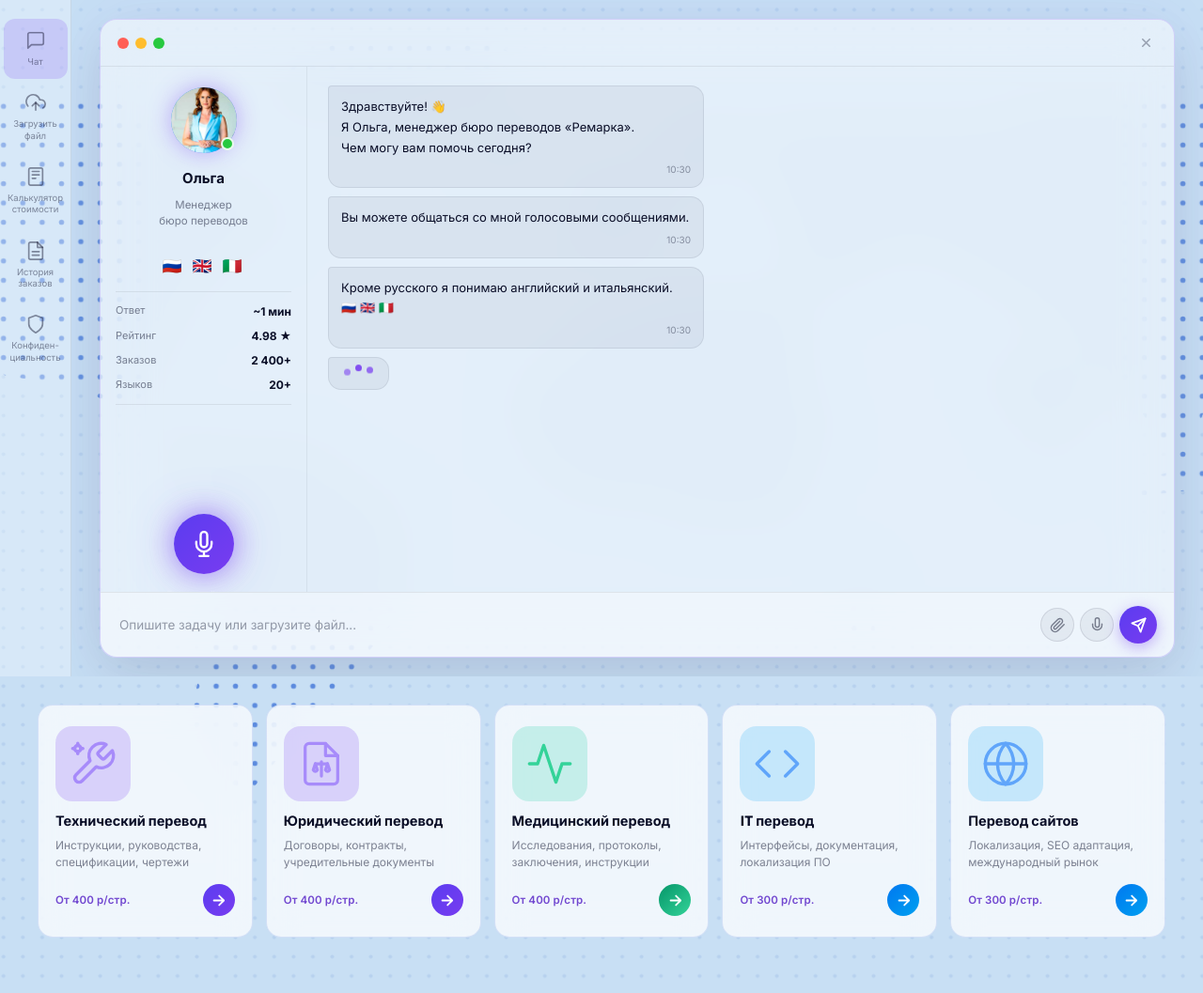
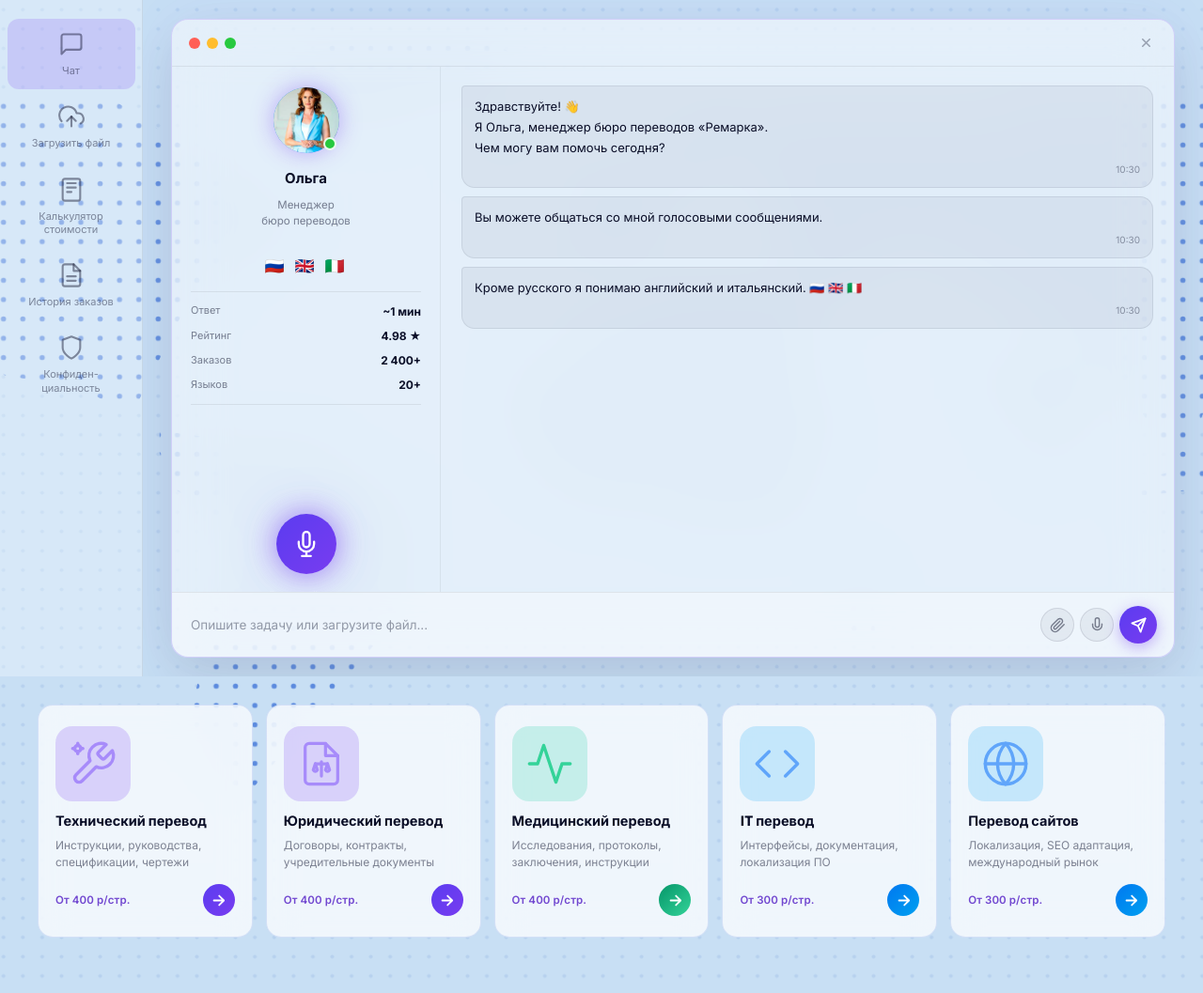
Before and after one commit to alefcom1/Moscowtrans, a PHP site: page /prototype/ in a window 1280 px wide. Shown: the part 80-1137 px from the top of the page at 94% size. Run offline with PHP 8.4, Linux system fonts and the light colour scheme.

Commit message:
Layout: wider sidebar, agent panel, full-width messages, remove static typing dots
- sidebar: 76px → 152px, icons 22px → 28px, item width 68px → 136px, font 9.5px → 11px
- cw-agent-panel: 220px → 286px (≈+30%)
- msg-bub: max-width 400px → 100% — messages fill full chat width
- Remove static typing-dots from HTML; they now appear only via chat.js
  while waiting for Olga's response

https://claude.ai/code/session_012FGJbaD6XeFPP9ekSLyuXH

```diff
--- a/prototype/css/styles.css
+++ b/prototype/css/styles.css
@@ -492,7 +492,7 @@ img { max-width: 100%; display: block; }
 
 /* ── Боковая панель ── */
 .chat-sidebar {
-  width: 76px;
+  width: 152px;
   flex-shrink: 0;
   background: rgba(255,255,255,.025);
   border-right: 1px solid rgba(255,255,255,.06);
@@ -508,15 +508,15 @@ img { max-width: 100%; display: block; }
   display: flex;
   flex-direction: column;
   align-items: center;
-  gap: 6px;
-  padding: 12px 6px;
-  width: 68px;
+  gap: 7px;
+  padding: 13px 10px;
+  width: 136px;
   border: none;
   background: none;
   color: rgba(255,255,255,.35);
   cursor: pointer;
   border-radius: 12px;
-  font-size: 9.5px;
+  font-size: 11px;
   line-height: 1.3;
   text-align: center;
   transition: all var(--t-base);
@@ -625,7 +625,7 @@ img { max-width: 100%; display: block; }
   border-radius: 4px 14px 14px 14px;
   padding: 11px 13px;
   font-size: 13px; color: rgba(255,255,255,.88);
-  line-height: 1.6; max-width: 400px;
+  line-height: 1.6; max-width: 100%;
 }
 .msg-bub p { margin: 0; }
 .msg-bub p + p { margin-top: 1px; }
@@ -800,7 +800,7 @@ img { max-width: 100%; display: block; }
 
 /* ── Адаптив ── */
 @media (max-width: 900px) {
-  .cw-agent-panel { width: 160px; padding: 18px 12px; }
+  .cw-agent-panel { width: 200px; padding: 18px 12px; }
   .waveform-svg   { display: none; }
   .hero-main { padding: 24px 16px; }
 }
@@ -910,12 +910,12 @@ img { max-width: 100%; display: block; }
 
 /* ── Панель менеджера (левая колонка чата) ── */
 .cw-agent-panel {
-  width: 220px;
+  width: 286px;
   flex-shrink: 0;
   display: flex;
   flex-direction: column;
   align-items: center;
-  padding: 22px 16px 18px;
+  padding: 22px 20px 18px;
   gap: 5px;
   border-right: 1px solid rgba(100,140,255,.10);
 }
--- a/prototype/index.html
+++ b/prototype/index.html
@@ -110,23 +110,23 @@
     <!-- Боковая панель (заглушка) -->
     <aside class="chat-sidebar">
       <button class="sb-item sb-active" title="Чат">
-        <svg width="22" height="22" viewBox="0 0 24 24" fill="none" stroke="currentColor" stroke-width="1.8" stroke-linecap="round" stroke-linejoin="round"><path d="M21 15a2 2 0 0 1-2 2H7l-4 4V5a2 2 0 0 1 2-2h14a2 2 0 0 1 2 2z"/></svg>
+        <svg width="28" height="28" viewBox="0 0 24 24" fill="none" stroke="currentColor" stroke-width="1.8" stroke-linecap="round" stroke-linejoin="round"><path d="M21 15a2 2 0 0 1-2 2H7l-4 4V5a2 2 0 0 1 2-2h14a2 2 0 0 1 2 2z"/></svg>
         <span>Чат</span>
       </button>
       <button class="sb-item" title="Загрузить файл">
-        <svg width="22" height="22" viewBox="0 0 24 24" fill="none" stroke="currentColor" stroke-width="1.8" stroke-linecap="round" stroke-linejoin="round"><polyline points="16 16 12 12 8 16"/><line x1="12" y1="12" x2="12" y2="21"/><path d="M20.39 18.39A5 5 0 0 0 18 9h-1.26A8 8 0 1 0 3 16.3"/></svg>
+        <svg width="28" height="28" viewBox="0 0 24 24" fill="none" stroke="currentColor" stroke-width="1.8" stroke-linecap="round" stroke-linejoin="round"><polyline points="16 16 12 12 8 16"/><line x1="12" y1="12" x2="12" y2="21"/><path d="M20.39 18.39A5 5 0 0 0 18 9h-1.26A8 8 0 1 0 3 16.3"/></svg>
         <span>Загрузить файл</span>
       </button>
       <button class="sb-item" title="Калькулятор стоимости">
-        <svg width="22" height="22" viewBox="0 0 24 24" fill="none" stroke="currentColor" stroke-width="1.8" stroke-linecap="round" stroke-linejoin="round"><rect x="4" y="2" width="16" height="20" rx="2"/><line x1="8" y1="6" x2="16" y2="6"/><line x1="8" y1="10" x2="16" y2="10"/><line x1="8" y1="14" x2="12" y2="14"/></svg>
+        <svg width="28" height="28" viewBox="0 0 24 24" fill="none" stroke="currentColor" stroke-width="1.8" stroke-linecap="round" stroke-linejoin="round"><rect x="4" y="2" width="16" height="20" rx="2"/><line x1="8" y1="6" x2="16" y2="6"/><line x1="8" y1="10" x2="16" y2="10"/><line x1="8" y1="14" x2="12" y2="14"/></svg>
         <span>Калькулятор стоимости</span>
       </button>
       <button class="sb-item" title="История заказов">
-        <svg width="22" height="22" viewBox="0 0 24 24" fill="none" stroke="currentColor" stroke-width="1.8" stroke-linecap="round" stroke-linejoin="round"><path d="M14 2H6a2 2 0 0 0-2 2v16a2 2 0 0 0 2 2h12a2 2 0 0 0 2-2V8z"/><polyline points="14 2 14 8 20 8"/><line x1="16" y1="13" x2="8" y2="13"/><line x1="16" y1="17" x2="8" y2="17"/></svg>
+        <svg width="28" height="28" viewBox="0 0 24 24" fill="none" stroke="currentColor" stroke-width="1.8" stroke-linecap="round" stroke-linejoin="round"><path d="M14 2H6a2 2 0 0 0-2 2v16a2 2 0 0 0 2 2h12a2 2 0 0 0 2-2V8z"/><polyline points="14 2 14 8 20 8"/><line x1="16" y1="13" x2="8" y2="13"/><line x1="16" y1="17" x2="8" y2="17"/></svg>
         <span>История заказов</span>
       </button>
       <button class="sb-item" title="Конфиденциальность">
-        <svg width="22" height="22" viewBox="0 0 24 24" fill="none" stroke="currentColor" stroke-width="1.8" stroke-linecap="round" stroke-linejoin="round"><path d="M12 22s8-4 8-10V5l-8-3-8 3v7c0 6 8 10 8 10z"/></svg>
+        <svg width="28" height="28" viewBox="0 0 24 24" fill="none" stroke="currentColor" stroke-width="1.8" stroke-linecap="round" stroke-linejoin="round"><path d="M12 22s8-4 8-10V5l-8-3-8 3v7c0 6 8 10 8 10z"/></svg>
         <span>Конфиден-циальность</span>
       </button>
     </aside>
@@ -209,9 +209,6 @@
               <div class="msg-bub">
                 <p>Кроме русского я понимаю английский и итальянский. 🇷🇺&nbsp;🇬🇧&nbsp;🇮🇹</p>
                 <span class="msg-ts">10:30</span>
-              </div>
-              <div class="typing-dots">
-                <span></span><span></span><span></span>
               </div>
             </div>
           </div>
```
